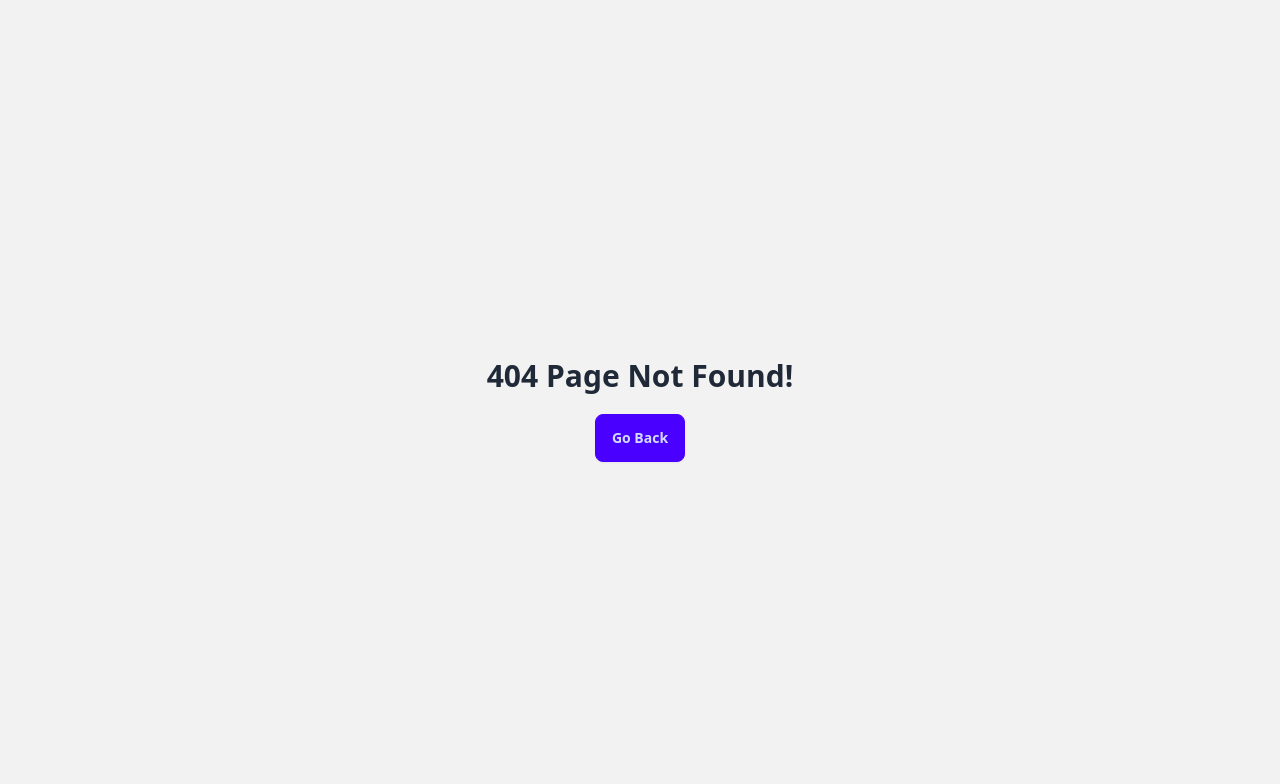
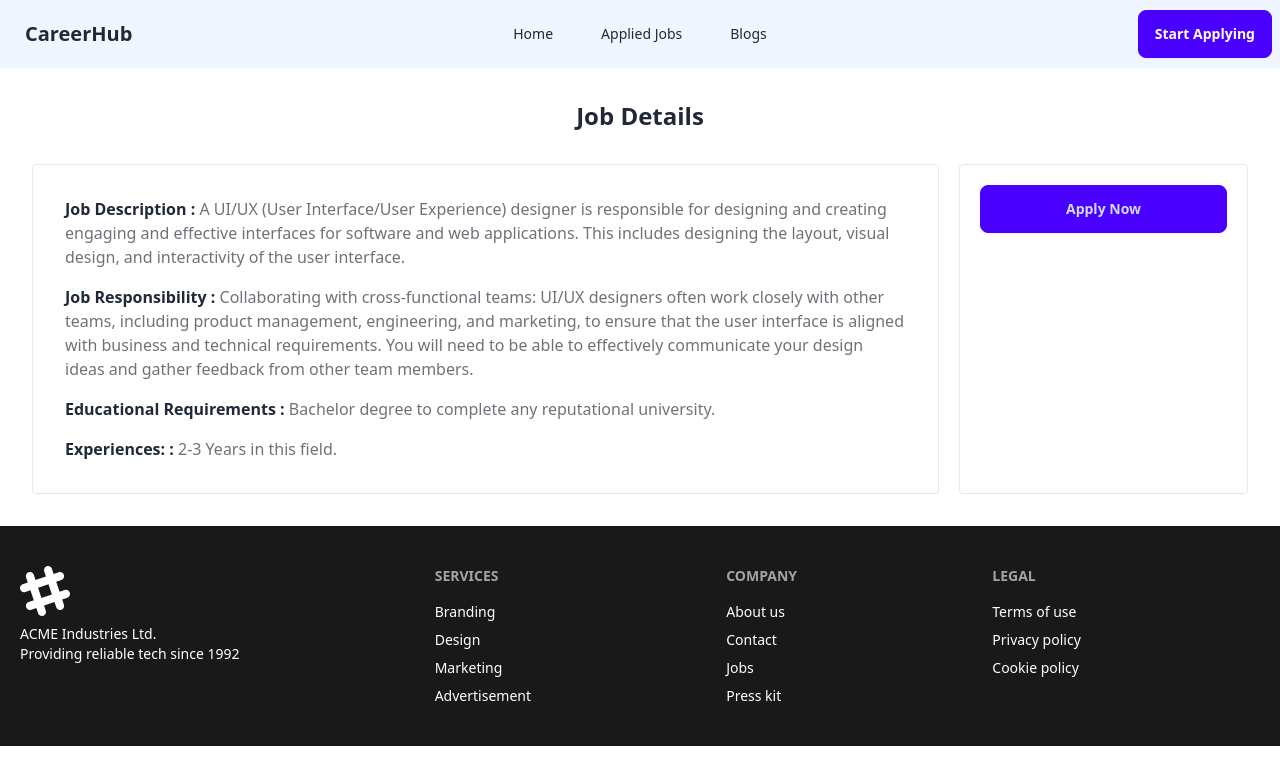
Before and after one commit to jakareya76/career-hub, a React (Vite) app: page /job/1 in a window 1280 px wide. Before the commit this address had no page. Shown: the top 784 px of the page. Built offline with nearby package versions, Linux system fonts and the light colour scheme.

Commit message:
create category list

```diff
--- a/src/components/Banner.jsx
+++ b/src/components/Banner.jsx
@@ -2,7 +2,7 @@ import heroImage from "../assets/images/user.png";
 
 const Banner = () => {
   return (
-    <section className="hero bg-blue-50">
+    <section className="hero bg-blue-50 dark:bg-base-300">
       <div className="flex items-center justify-center flex-col lg:flex-row-reverse">
         <div className="lg:w-1/2">
           <img src={heroImage} />
--- a/src/components/CategoryList.jsx
+++ b/src/components/CategoryList.jsx
@@ -1,9 +1,37 @@
+import { useEffect, useState } from "react";
 import SectionTitle from "./SectionTitle";
 
 const CategoryList = () => {
+  const [category, setCategory] = useState([]);
+
+  useEffect(() => {
+    const getCategoryData = async () => {
+      const res = await fetch("/categories.json");
+      const data = await res.json();
+
+      setCategory(data);
+    };
+
+    getCategoryData();
+  }, []);
+
   return (
-    <section className="container mx-auto py-16">
+    <section className="container py-16 mx-auto">
       <SectionTitle title="Job Category List" />
+
+      <div className="grid grid-cols-2 gap-5 mt-10 md:grid-cols-4">
+        {category.map((item) => {
+          return (
+            <div key={item.id} className="p-8 rounded-xl bg-zinc-100">
+              <img src={item.logo} alt="" className="max-w-[50px]" />
+              <h2 className="mt-4 text-xl font-semibold">
+                {item.category_name}
+              </h2>
+              <p className="text-zinc-500">{item.availability}</p>
+            </div>
+          );
+        })}
+      </div>
     </section>
   );
 };
--- a/src/components/FeatureJobs.jsx
+++ b/src/components/FeatureJobs.jsx
@@ -5,6 +5,7 @@ import Job from "./Job";
 
 const FeatureJobs = () => {
   const [jobs, setJobs] = useState([]);
+  const [dataLength, setDataLength] = useState(4);
 
   useEffect(() => {
     const getJobsData = async () => {
@@ -22,9 +23,21 @@ const FeatureJobs = () => {
       <SectionTitle title="Featured Jobs" />
 
       <div className="grid grid-cols-1 gap-6 mt-10 md:grid-cols-2">
-        {jobs.map((job) => {
+        {jobs.slice(0, dataLength).map((job) => {
           return <Job key={job.id} job={job} />;
         })}
+      </div>
+      <div
+        className={`flex items-center justify-center ${
+          dataLength === jobs.length && "hidden"
+        }`}
+      >
+        <button
+          onClick={() => setDataLength(6)}
+          className="btn btn-primary px-8 text-white mt-10"
+        >
+          Show All Jobs
+        </button>
       </div>
     </div>
   );
--- a/src/components/Job.jsx
+++ b/src/components/Job.jsx
@@ -1,8 +1,10 @@
+import { Link } from "react-router-dom";
 import locationIcon from "../assets/icons/location2.png";
 import moneyIcon from "../assets/icons/money.png";
 
 const Job = ({ job }) => {
   const {
+    id,
     logo,
     company_name,
     salary,
@@ -36,9 +38,9 @@ const Job = ({ job }) => {
         </div>
       </div>
 
-      <button className="btn px-8 btn-primary text-white mt-2">
+      <Link to={`/job/${id}`} className="btn px-8 btn-primary text-white mt-2">
         View Details
-      </button>
+      </Link>
     </div>
   );
 };
--- /dev/null
+++ b/src/components/JobDetails.jsx
@@ -0,0 +1,60 @@
+import { useLoaderData, useParams } from "react-router-dom";
+import { saveJobApplication } from "../utility/localstorage";
+
+const JobDetails = () => {
+  const jobs = useLoaderData();
+
+  const { id } = useParams();
+
+  const idInt = parseInt(id);
+
+  const job = jobs.find((job) => job.id === idInt);
+
+  const {
+    job_description,
+    job_responsibility,
+    educational_requirements,
+    experiences,
+  } = job;
+
+  const handleApplyJob = () => {
+    saveJobApplication(idInt);
+  };
+
+  return (
+    <div className="container mx-auto">
+      <h1 className="text-center my-8 text-2xl font-semibold">Job Details</h1>
+      <div className="grid gap-5 m-8 md:grid-cols-4">
+        <div className="p-8 border grid gap-4 rounded col-span-3">
+          <p className="font-semibold">
+            Job Description :{" "}
+            <span className="text-zinc-500 font-normal">{job_description}</span>
+          </p>
+          <p className="font-semibold">
+            Job Responsibility :{" "}
+            <span className="text-zinc-500 font-normal">
+              {job_responsibility}
+            </span>
+          </p>
+          <p className="font-semibold">
+            Educational Requirements :{" "}
+            <span className="text-zinc-500 font-normal">
+              {educational_requirements}
+            </span>
+          </p>
+          <p className="font-semibold">
+            Experiences: :{" "}
+            <span className="text-zinc-500 font-normal">{experiences}</span>
+          </p>
+        </div>
+        <div className="p-5 border rounded col-span-1">
+          <button className="btn w-full  btn-primary" onClick={handleApplyJob}>
+            Apply Now
+          </button>
+        </div>
+      </div>
+    </div>
+  );
+};
+
+export default JobDetails;
--- a/src/components/Navbar.jsx
+++ b/src/components/Navbar.jsx
@@ -2,7 +2,7 @@ import { NavLink } from "react-router-dom";
 
 const Navbar = () => {
   return (
-    <nav className=" bg-blue-50">
+    <nav className="bg-blue-50 dark:bg-base-200">
       <div className="navbar container mx-auto">
         <div className="navbar-start">
           <div className="dropdown">
--- a/src/main.jsx
+++ b/src/main.jsx
@@ -8,6 +8,7 @@ import HomePage from "./pages/HomePage.jsx";
 import AppliedJobsPage from "./pages/AppliedJobsPage.jsx";
 import BlogsPage from "./pages/BlogsPage.jsx";
 import ErrorPage from "./pages/ErrorPage.jsx";
+import JobDetails from "./components/JobDetails.jsx";
 
 const router = createBrowserRouter([
   {
@@ -22,10 +23,16 @@ const router = createBrowserRouter([
       {
         path: "/applied",
         element: <AppliedJobsPage />,
+        loader: () => fetch("/jobs.json"),
       },
       {
         path: "/blogs",
         element: <BlogsPage />,
+      },
+      {
+        path: "job/:id",
+        element: <JobDetails />,
+        loader: () => fetch("../jobs.json"),
       },
     ],
   },
--- a/src/pages/AppliedJobsPage.jsx
+++ b/src/pages/AppliedJobsPage.jsx
@@ -1,5 +1,22 @@
+import { useLoaderData } from "react-router-dom";
+import { getJobApplication } from "../utility/localstorage";
+import { useEffect, useState } from "react";
+
 const AppliedJobsPage = () => {
-  return <div>AppliedJobsPage</div>;
+  const [appliedJobsList, setAppliedJobsList] = useState([]);
+  const jobs = useLoaderData();
+
+  useEffect(() => {
+    const storedJobIds = getJobApplication();
+
+    if (jobs.length > 0) {
+      const appliedJobs = jobs.filter((job) => storedJobIds.includes(job.id));
+
+      setAppliedJobsList(appliedJobs);
+    }
+  }, []);
+
+  return <div>{appliedJobsList.length}</div>;
 };
 
 export default AppliedJobsPage;
--- /dev/null
+++ b/src/utility/localstorage.js
@@ -0,0 +1,26 @@
+const getJobApplication = () => {
+  const storedJobApplication = localStorage.getItem("job-application");
+
+  if (storedJobApplication) {
+    return JSON.parse(storedJobApplication);
+  } else {
+    return [];
+  }
+};
+
+const saveJobApplication = (id) => {
+  const storedJobApplications = getJobApplication();
+
+  const isExists = storedJobApplications.find((jobId) => jobId === id);
+
+  if (!isExists) {
+    storedJobApplications.push(id);
+
+    localStorage.setItem(
+      "job-application",
+      JSON.stringify(storedJobApplications)
+    );
+  }
+};
+
+export { saveJobApplication, getJobApplication };
```
